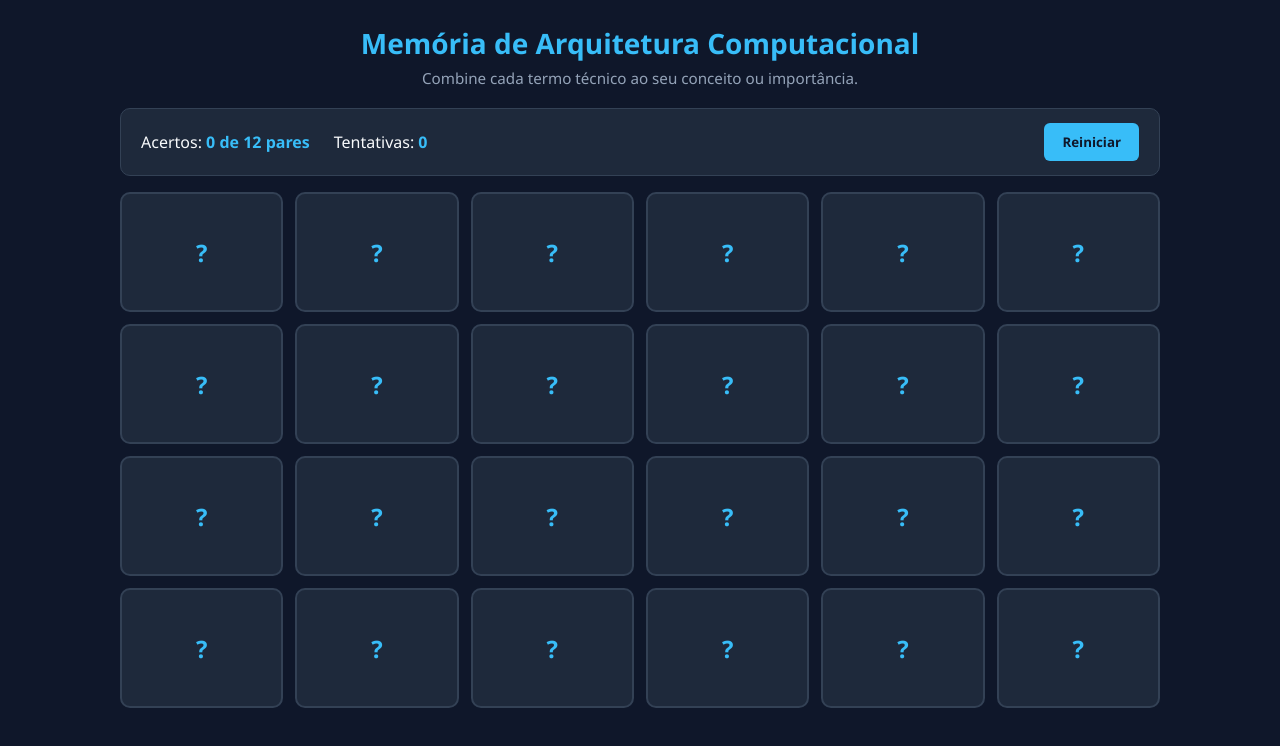
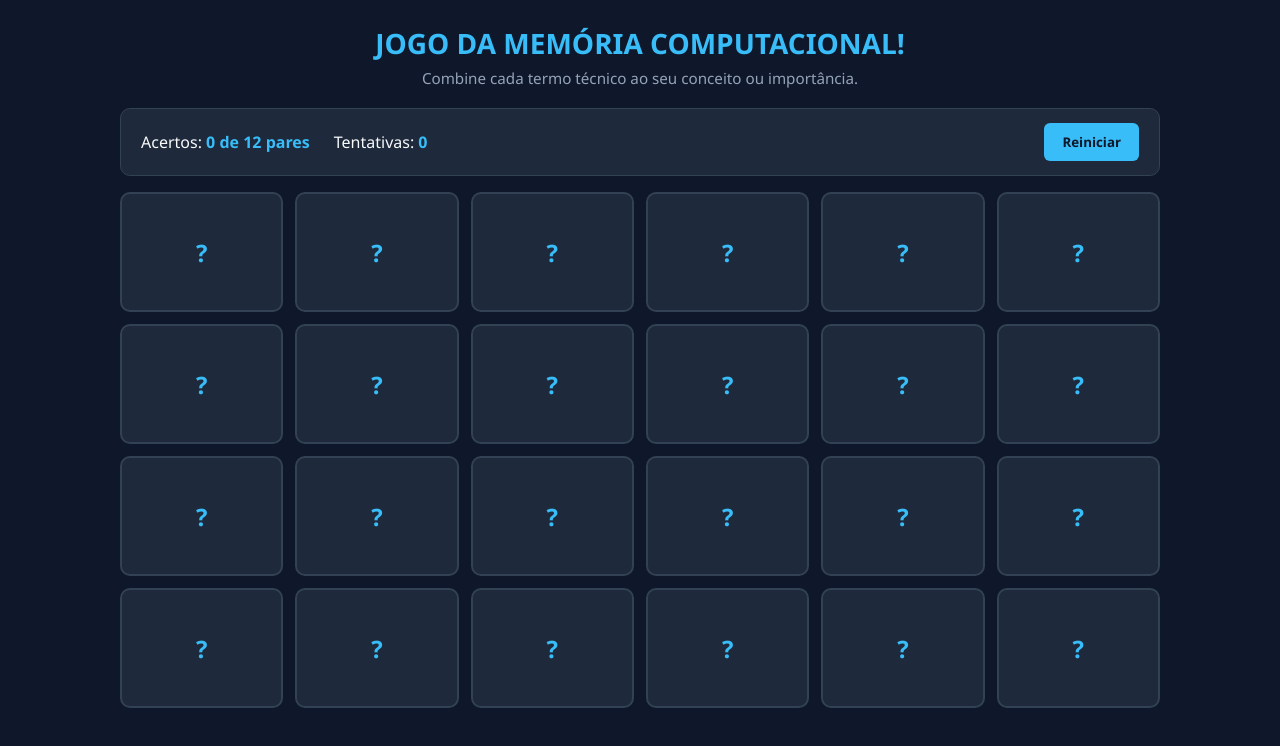
Before and after one commit to NicolasMussinhati/Ativ-Avaliativa-ArqComp, a plain HTML site: page index.html in a window 1280 px wide. Drawn offline with Linux system fonts and the light colour scheme.

Commit message:
Feat: Adicionando explicações ao README e Modificações de textos incoerentes no INDEX.

```diff
--- a/index.html
+++ b/index.html
@@ -8,7 +8,7 @@
 </head>
 <body>
     <header class="cabecalho">
-        <h1>Memória de Arquitetura Computacional</h1>
+        <h1>JOGO DA MEMÓRIA COMPUTACIONAL!</h1>
         <p>Combine cada termo técnico ao seu conceito ou importância.</p>
     </header>
 
```
Also changed, not shown: 1 other file.
